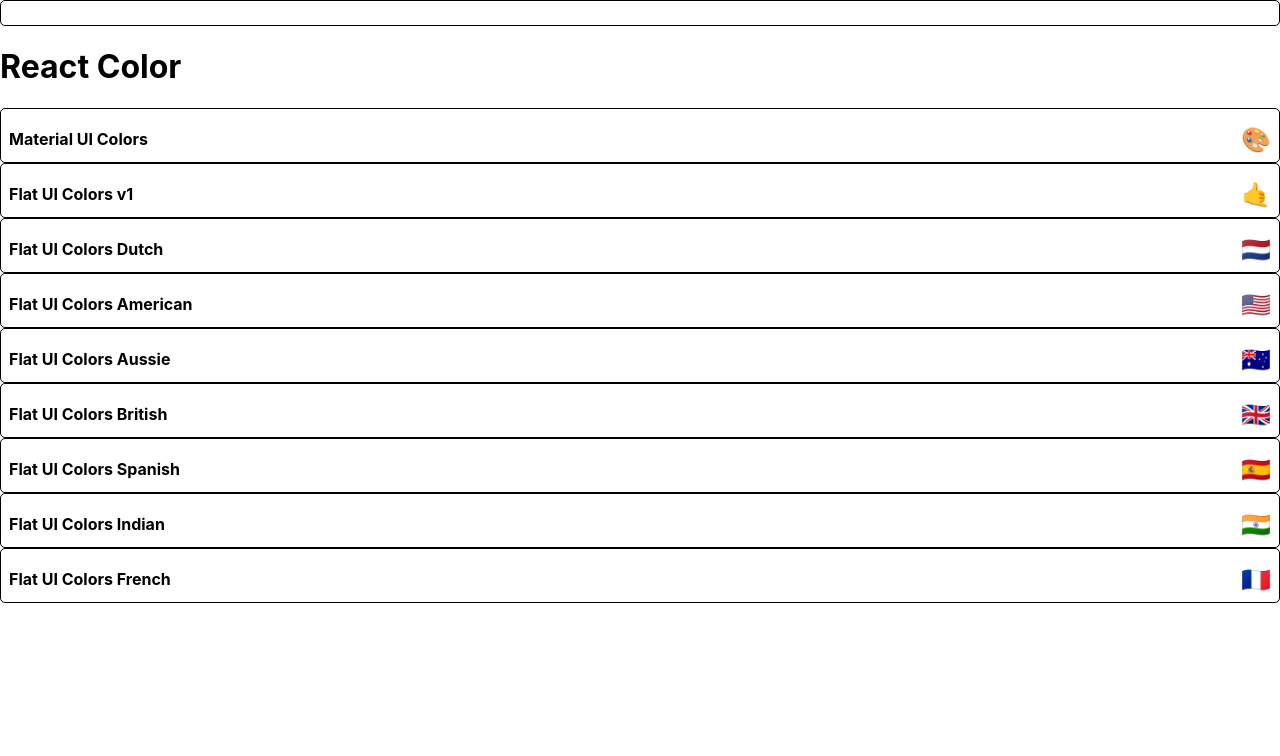
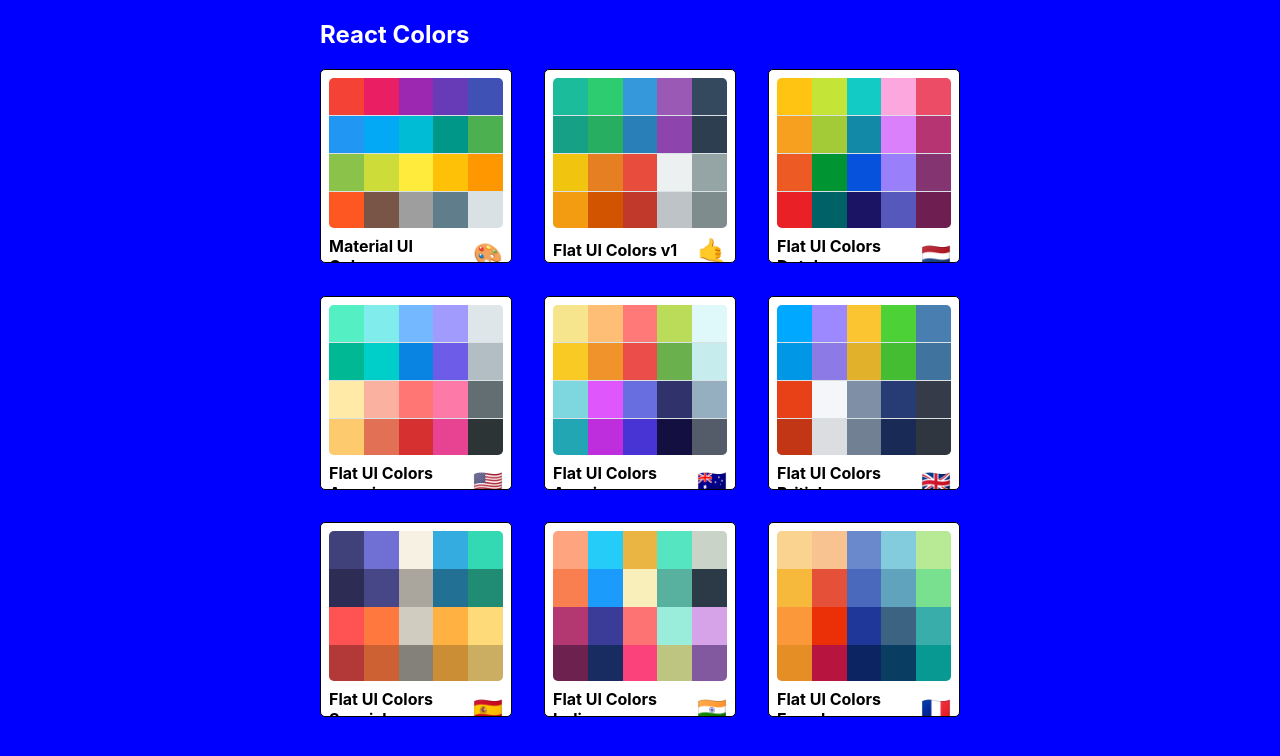
Before and after one commit to heangly/ReactJS, a React (Create React App) app in the folder react-color-project/: page / in a window 1280 px wide. Shown: the top 756 px of the page. Built offline with nearby package versions, Linux system fonts and the light colour scheme.

Commit message:
add link to palette

```diff
--- a/react-color-project/src/App.js
+++ b/react-color-project/src/App.js
@@ -20,7 +20,7 @@ class App extends Component{
         <Route
           exact
           path='/'
-          render={() => <PaletteList palettes={seedColors} />}
+          render={(routeProps) => <PaletteList palettes={seedColors} {...routeProps} />}
         />
         <Route
           exact
--- a/react-color-project/src/MiniPalette.js
+++ b/react-color-project/src/MiniPalette.js
@@ -15,8 +15,13 @@ const styles = {
   },
 
   colors:{
-    backgroundColor: 'gray',
+    backgroundColor: '#dae1e4',
+    height: '150px',
+    width: '100%',
+    borderRadius: '5px',
+    overflow: 'hidden'
   },
+
   title:{
     display:'flex',
     justifyContent: 'space-between',
@@ -27,17 +32,35 @@ const styles = {
     fontSize: '1rem',
     position: 'relative'
   },
+
   emoji:{
     marginLeft: '0.5rem',
     fontSize:'1.5rem'
+  },
+
+  miniColor:{
+    height: '25%',
+    width: '20%',
+    display:'inline-block',
+    margin: '0 auto',
+    position:'relative',
+    marginBottom:'-3.5px'
   }
 }
 
 function MiniPalette(props){
-  const {classes, paletteName, emoji} = props;
+  const {classes, paletteName, emoji, colors} = props;
+  const miniColorBoxes = colors.map(color => (
+    <div
+      className={classes.miniColor}
+      style={{backgroundColor: color.color}}
+      key={color.name}
+    >
+    </div>
+  ));
   return(
-    <div className={classes.root}>
-      <div className={classes.colors}/>
+    <div className={classes.root} onClick={props.handleClick}>
+      <div className={classes.colors}>{miniColorBoxes}</div>
       <h5 className={classes.title}>
         {paletteName} <span className={classes.emoji}>{emoji}</span>
       </h5>
--- a/react-color-project/src/PaletteList.js
+++ b/react-color-project/src/PaletteList.js
@@ -1,21 +1,62 @@
 import React, {Component} from 'react';
 import MiniPalette from './MiniPalette';
-import {Link} from 'react-router-dom';
+// import {Link} from 'react-router-dom';
+import {withStyles} from '@material-ui/styles';
+
+const styles = {
+  root:{
+    backgroundColor: 'blue',
+    height: "100vh",
+    display: 'flex',
+    alignItems: 'flex-start',
+    justifyContent: 'center'
+  },
+  container:{
+    width: '50%',
+    display:'flex',
+    alignItems:'flex-start',
+    flexDirection:'column',
+    flexWrap:'wrap',
+  },
+  nav:{
+    display:'flex',
+    width: '100%',
+    justifyContent: 'space-between',
+    color: "#fff"
+  },
+  palettes:{
+    boxSizing: 'border-box',
+    width: '100%',
+    display: 'grid',
+    gridTemplateColumns: 'repeat(3, 30%)',
+    gridGap: '5%'
+  }
+};
 
 class PalleteList extends Component{
+  goToPalette(id){
+    this.props.history.push(`/palette/${id}`)
+  }
   render(){
-    const {palettes} = this.props;
+    const {palettes, classes} = this.props;
     return(
-      <div>
-        <MiniPalette />
-        <h1>React Color</h1>
-        {palettes.map(palette => (
-          <MiniPalette {...palette}/>
-         ))
-        }
+      <div className={classes.root}>
+        <div className={classes.container}>
+          <nav className={classes.nav}>
+            <h1>React Colors</h1>
+          </nav>
+          <div className={classes.palettes}>
+            {palettes.map(palette => (
+              <MiniPalette
+                {...palette}
+                handleClick={() => this.goToPalette(palette.id)}
+              />
+            ))}
+          </div>
+        </div>
       </div>
     )
   }
 }
 
-export default PalleteList;
+export default withStyles(styles)(PalleteList);
```
